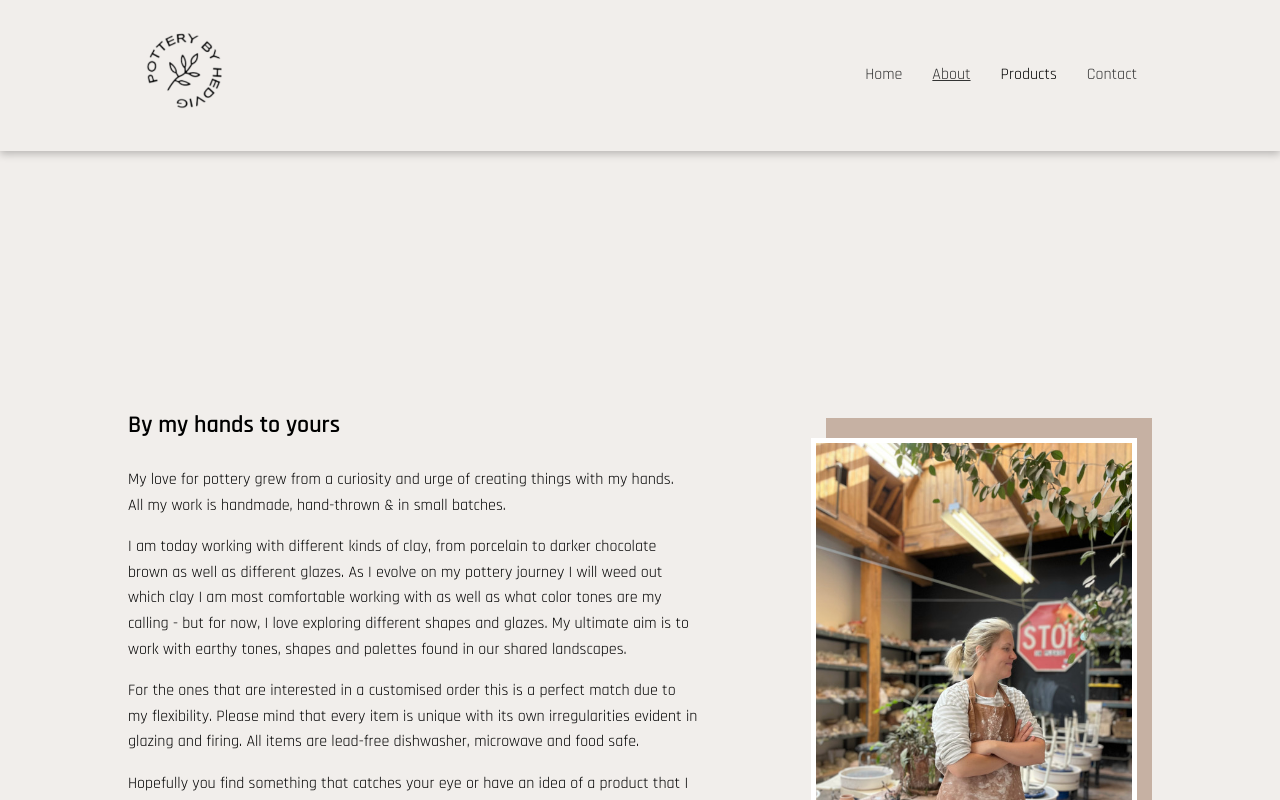
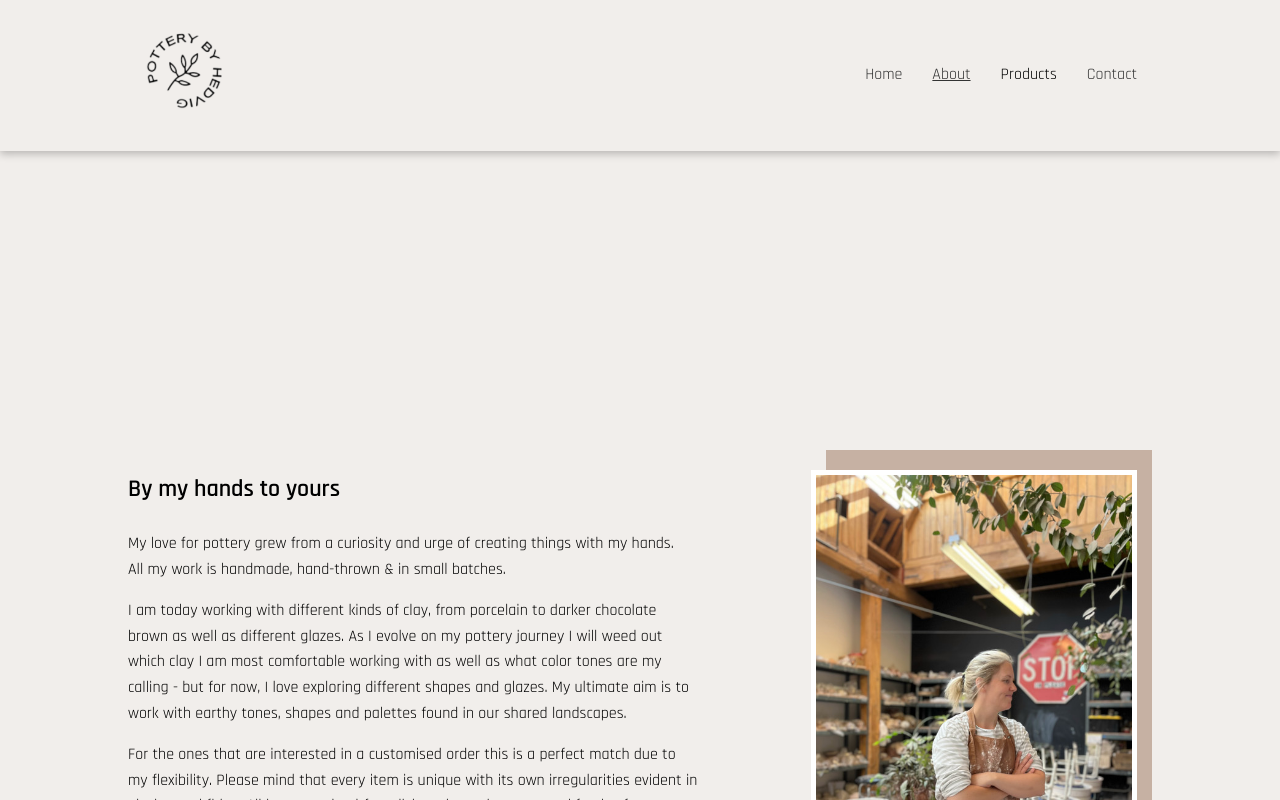
Before and after one commit to agadman/pottery-by-hedvig, a React (Create React App) app: page /about in a window 1280 px wide. Shown: the top 800 px of the page. Built offline with nearby package versions, Linux system fonts and the light colour scheme.

Commit message:
added margin and link color in About page

```diff
--- a/src/components/About.js
+++ b/src/components/About.js
@@ -50,6 +50,9 @@ const RightSide = styled.div`
   }
 `
 const LeftSide = styled.div`
+  h2 {
+    margin-top: 4rem;
+  }
   @media screen and (min-width: 768px) {
     width: 100%;
     padding: 8rem 0;
@@ -103,6 +106,7 @@ const LinkToAllProductsWrapper = styled.div`
   font-weight: 600;
   a {
     text-decoration: none;
+    color: #464646
   }
   a:visited {
     color: #464646
```
